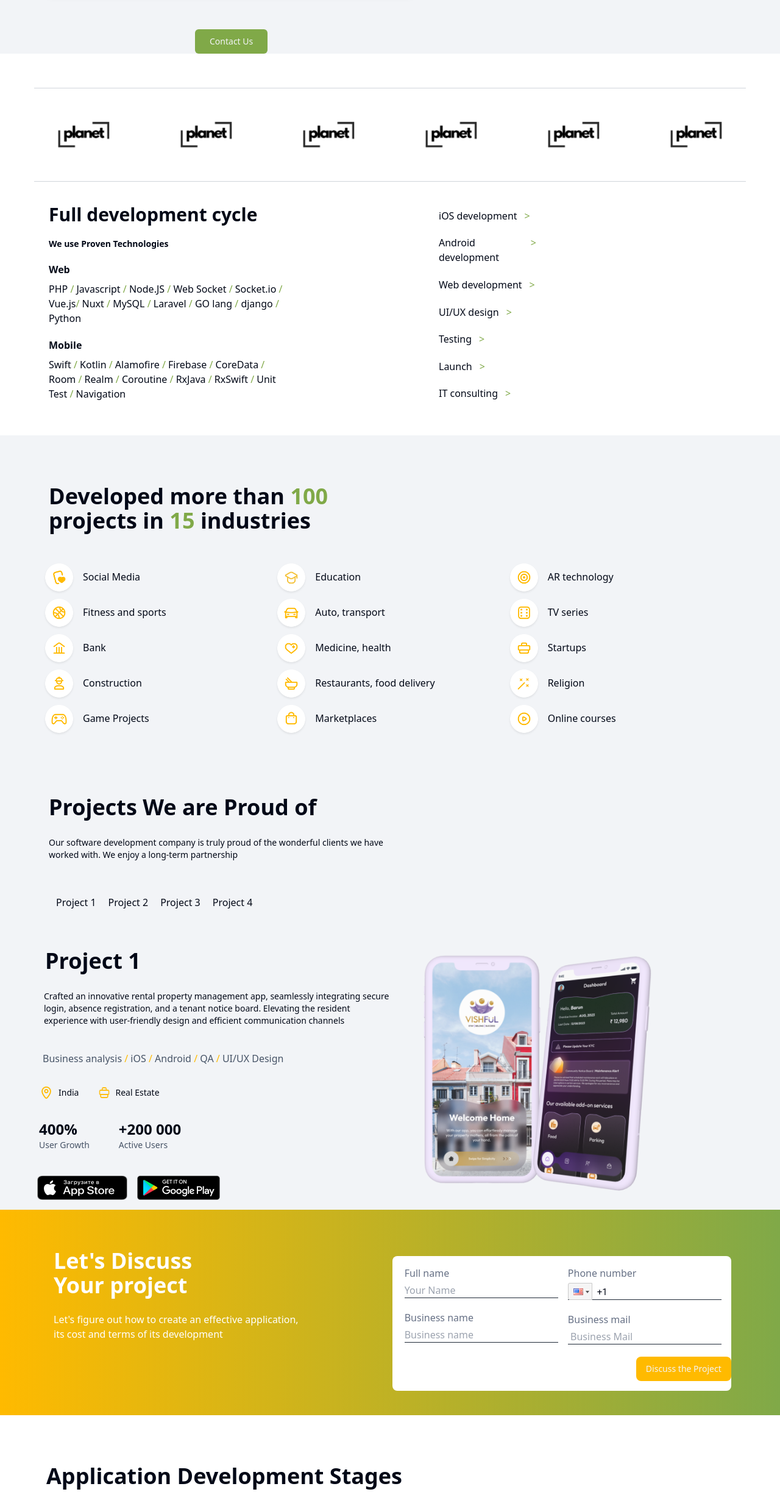
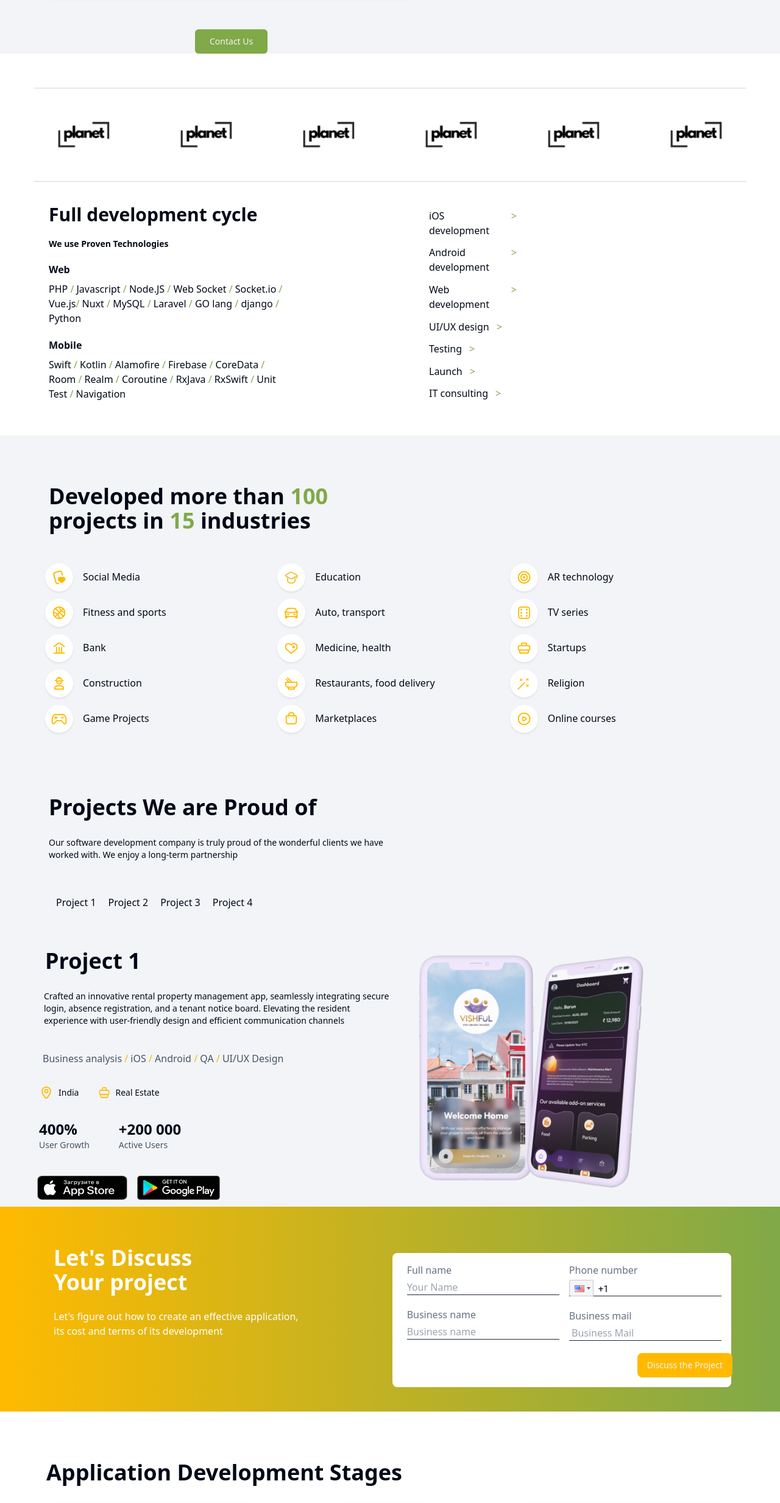
Before and after one commit to Arun0073/landing-page-Nextjs, a Next.js app: page / in a window 1280 px wide. Shown: the part 717-3182 px from the top of the page at 61% size. Built offline with nearby package versions, Linux system fonts and the light colour scheme.

Commit message:
Css updated

```diff
--- a/src/Components/Application.jsx
+++ b/src/Components/Application.jsx
@@ -10,7 +10,7 @@ import Image from "next/image";
 
 const Application = () => {
   return (
-    <div className="bg-white pl-14 pr-14 pt-20 pb-14" id="cases">
+    <div className="bg-white pl-14 pr-14 pt-20 pb-14 " id="cases">
       <h2 className="text-2xl lg:text-4xl font-bold pl-5">Application Development Stages</h2>
       <div className="flex flex-row pt-5">
         <div className="flex flex-col justify-between basis-1/3">
--- a/src/Components/Article.jsx
+++ b/src/Components/Article.jsx
@@ -6,7 +6,7 @@ import Download from "@/src/Assets/Download.png";
 import Product from "@/src/Assets/products.png";
 const Article = () => {
   return (
-    <article className="bg-custom-white pt-24 pl-20 flex flex-col">
+    <article className="bg-custom-white pt-24 lg:pl-20 pl-10 pr-4 flex flex-col">
       <div className="flex flex-col">
         <h1 className="text-4xl font-bold lg:text-left text-center">Projects We are Proud of</h1>
         <p className="pt-7 text-sm pr-6 lg:pr-0 lg:text-left text-center">
@@ -31,7 +31,7 @@ const Article = () => {
           </p>
         </div>
       </div>
-      <div className="pt-16 ml-[-6px] flex flex-row">
+      <div className="pt-16 ml-[-6px] flex flex-row pl-8 lg:pl-0">
         <div className="flex flex-col basis-1/2 lg:ml-0 ml-12">
           <h2 className="text-4xl font-bold lg:text-left text-center">Project 1</h2>
           <p className="pt-7 ml-[-2px] text-sm lg:text-left text-center">
@@ -66,7 +66,7 @@ const Article = () => {
             <Image src={Download} alt="Google&App store Iamges" width={300} height={40} />
           </div>
         </div>
-        <div className="basis-1/3 lg:pb-6 pt-36 lg:pt-0">
+        <div className="basis-1/3 lg:pb-6 pt-36 lg:pt-0 pl-1 lg:pl-0">
           <Image
             src={Product}
             alt="Mobile View of Product"
--- a/src/Components/Discuss.jsx
+++ b/src/Components/Discuss.jsx
@@ -20,7 +20,7 @@ const Discuss = () => {
   return (
     <div className="flex lg:flex-row flex-col pt-16 bg-gradient-to-r from-custom-yellow to-custom-green pl-14 pr-20">
       <div className="flex flex-col basis-1/2 ml-8">
-        <h2 className="text-white font-bold text-4xl">
+        <h2 className="text-white font-bold text-4xl ml-5 lg:ml-0">
           Let's Discuss <br /> Your project
         </h2>
         <p className="pt-6 text-white font-sm lg:text-left text-center">
@@ -29,7 +29,7 @@ const Discuss = () => {
           its cost and terms of its development
         </p>
       </div>
-      <form name="contact-form" className="pl-5 mt-3 mb-10 flex lg:flex-row flex-col justify-between bg-white rounded-lg basis-1/2 ">
+      <form name="contact-form" className="pl-6 mt-3 mb-10 ml-7 lg:ml-0 flex lg:flex-row flex-col justify-between bg-white rounded-lg basis-1/2 ">
         <div className="flex flex-col pt-4 pb-4 basis-1/2 lg:mr-0 mr-8 ">
           <p className="text-custom-gray">Full name</p>
           <div className="px-0">
--- a/src/Components/Main.jsx
+++ b/src/Components/Main.jsx
@@ -18,7 +18,7 @@ const Main = () => {
         <hr className="border-solid border-1 border-gray-300" />
       </div>
 
-      <div className="pt-7 flex lg:flex-row flex-col ml-20 pb-14">
+      <div className="pt-7 flex lg:flex-row flex-col ml-14 pr-12 lg:ml-20 pb-14">
         <div className="flex flex-col lg:basis-1/3">
           <h2 className="text-3xl font-bold pt-2"> Full development cycle</h2>
           <p className="pt-5 font-semibold text-sm">
@@ -53,7 +53,7 @@ const Main = () => {
             <span className="text-custom-green">/</span> Navigation
           </p>
         </div>
-        <div className="flex flex-col lg:basis-1/3 justify-between lg:mt-4 mt-12 lg:pl-60 ">
+        <div className="flex flex-col lg:basis-1/3 justify-between lg:mt-4 mt-12 pl-24 lg:pl-60 ">
           <div className="flex flex-row  ">
             {" "}
             <p className="hover:border-b hover:border-custom-green cursor-pointer ">
--- a/src/Components/Project.jsx
+++ b/src/Components/Project.jsx
@@ -21,7 +21,7 @@ const Project = () => {
   return (
     <>
       <section
-        className="pl-20 pr-14 flex flex-col pt-20 bg-custom-white"
+        className="pl-20 pr-14  flex flex-col pt-20 bg-custom-white"
         id="media"
       >
         <h1 className="text-4xl font-bold lg:text-left text-center">
```
